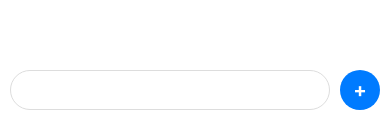
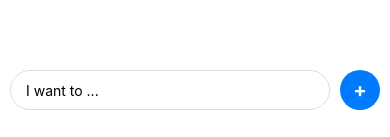
Before and after one commit to glodielukose/react-native-todo-app, a React Native app: screen / in a window 390 px wide. Shown: the part 704-841 px from the top of the page. Built offline with nearby package versions, Linux system fonts and the light colour scheme.

Commit message:
feat : Added the possibility of creating new tasks

```diff
--- a/components/InputContainer.jsx
+++ b/components/InputContainer.jsx
@@ -1,13 +1,25 @@
 import { StyleSheet, Text, TextInput, TouchableOpacity, View } from 'react-native'
-import React from 'react'
+import { useState } from 'react'
 
-const InputContainer = () => {
+const InputContainer = ({onAddTask}) => {
+  const [newTask, setNewTask] = useState('')
+
+  const handleAddPress = (newTask) => {
+    if(newTask !== ''){
+      onAddTask(newTask)
+      setNewTask('')
+    }
+  }
+
   return (
     <View style={styles.inputContainer}>
       <TextInput
         style={styles.input}
+        placeholder='I want to ...'
+        value={newTask}
+        onChangeText={(text) => setNewTask(text)}
       />
-      <TouchableOpacity style={styles.addButton}>
+      <TouchableOpacity style={styles.addButton} onPress={() => handleAddPress(newTask)}>
         <Text style={styles.addButtonText}>+</Text>
       </TouchableOpacity>
     </View>
--- a/screens/HomeScreen.jsx
+++ b/screens/HomeScreen.jsx
@@ -14,6 +14,10 @@ const HomeScreen = () => {
         'Talk with Steve about this trip',
     ])
 
+    const handleAddTask = (newTask) => {
+        setTasks([...tasks, newTask])
+    }
+
     return (
         <View style={styles.container}>
             <Text style={styles.header}>ALL TASKS</Text>
@@ -26,7 +30,7 @@ const HomeScreen = () => {
                 keyExtractor={(index) => index?.toString()}
                 contentContainerStyle={styles.list}
             />
-            <InputContainer />
+            <InputContainer onAddTask={handleAddTask} />
         </View>
     )
 }
```
Also changed, not shown: 10 other files (tests, documents, lock files or other folders).
